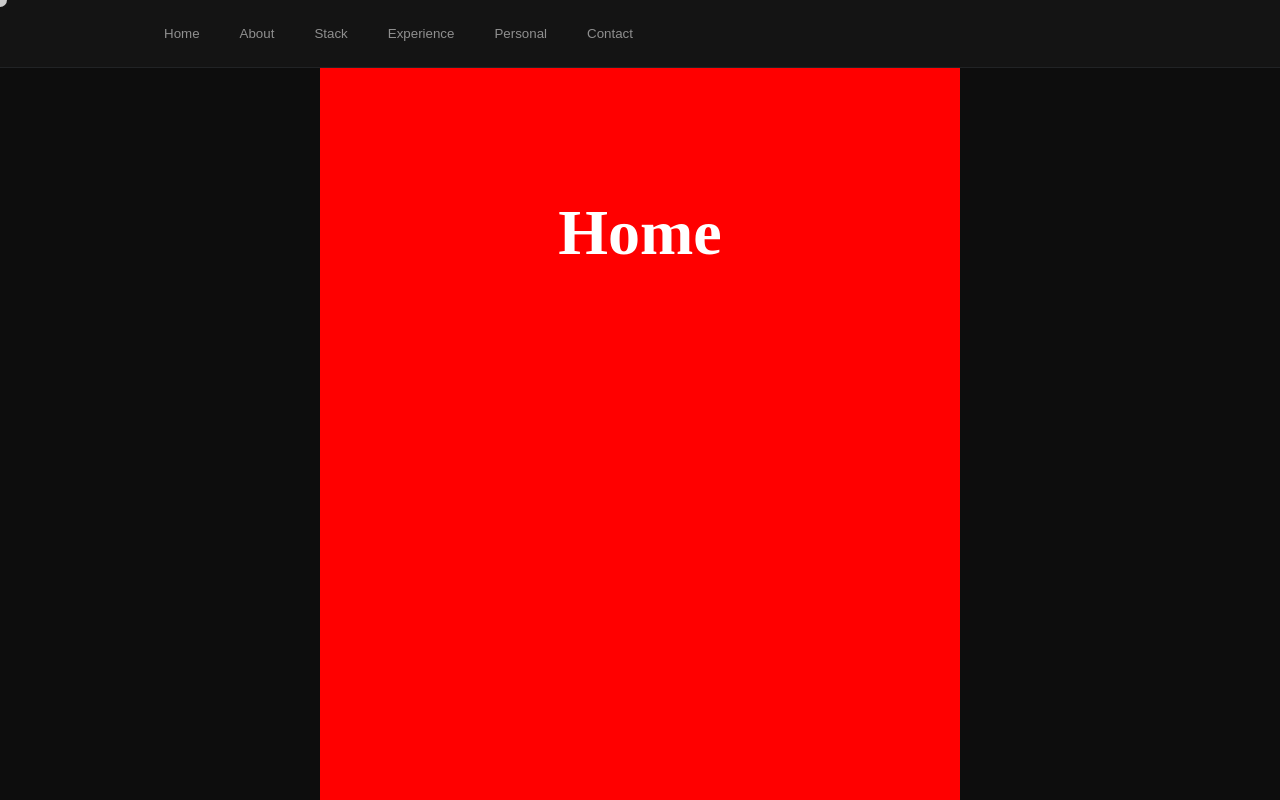
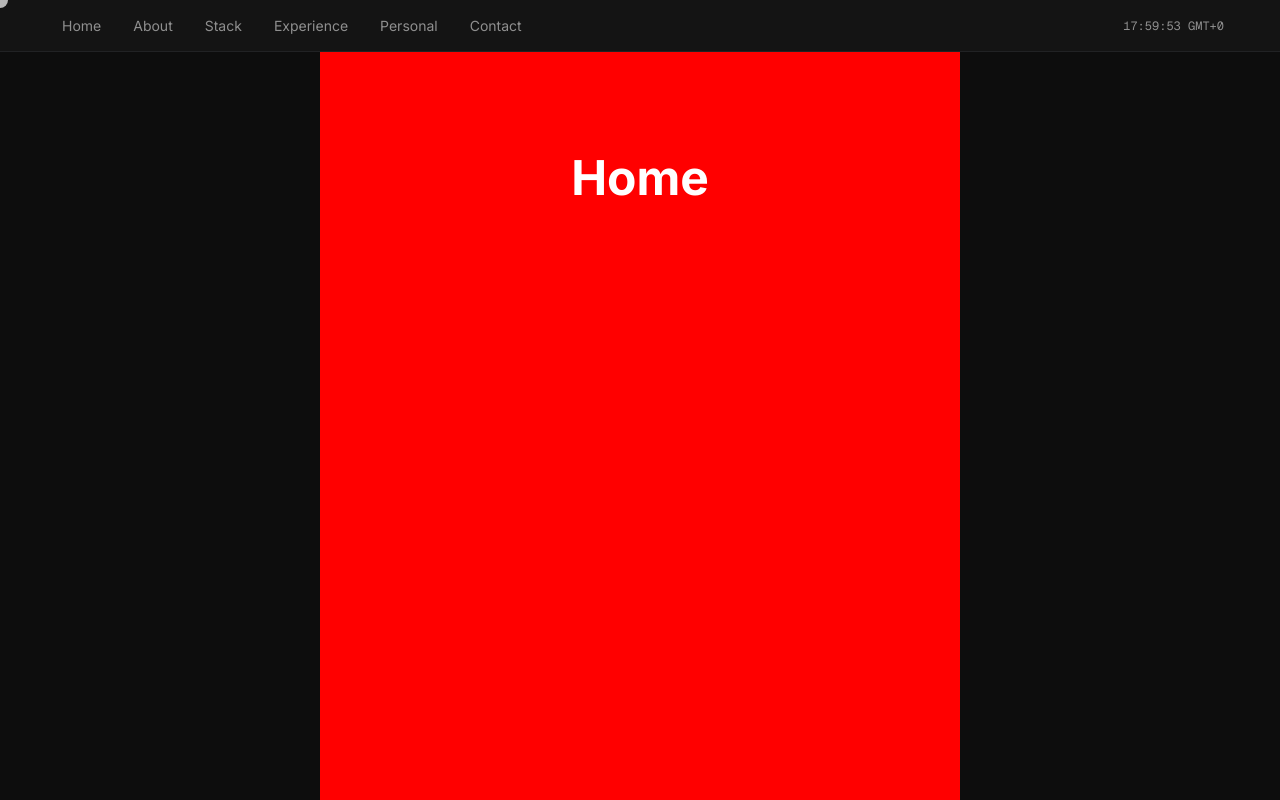
Before and after one commit to djolosc/my-cv, a React (Vite) app: page / in a window 1280 px wide. Shown: the top 800 px of the page. Built offline with nearby package versions, Linux system fonts and the light colour scheme.

Commit message:
FIX: Theme adjust

```diff
--- a/index.html
+++ b/index.html
@@ -3,6 +3,14 @@
   <head>
     <meta charset="UTF-8" />
     <link rel="icon" type="image/svg+xml" href="/vite.svg" />
+    <link
+      href="https://fonts.googleapis.com/css2?family=Inter:wght@400;500;600;700&display=swap"
+      rel="stylesheet"
+    />
+    <link
+      href="https://fonts.googleapis.com/css2?family=Geist+Mono:wght@100..900&display=swap"
+      rel="stylesheet"
+    />
     <meta name="viewport" content="width=device-width, initial-scale=1.0" />
     <title>my-cv</title>
   </head>
--- a/src/App.tsx
+++ b/src/App.tsx
@@ -1,7 +1,9 @@
 import { useRef } from "react";
 import Header from "./components/Header";
-import styled from "styled-components";
+import styled, { ThemeProvider } from "styled-components";
 import CustomCursor from "./components/CustomCursor";
+import { GlobalStyle } from "./styles/GlobalStyle";
+import { theme } from "./styles/theme";
 
 const App = () => {
   const homeRef = useRef(null);
@@ -21,7 +23,9 @@ const App = () => {
   ];
 
   return (
+    <ThemeProvider theme={theme}>
       <StyledWrapper>
+        <GlobalStyle />
         <CustomCursor />
 
         <Header sections={sections} />
@@ -50,13 +54,14 @@ const App = () => {
           </StyledSection>
         </StyledContent>
       </StyledWrapper>
+    </ThemeProvider>
   );
 };
 
 export default App;
 
 const StyledWrapper = styled.div`
-  background-color: rgb(13, 13, 13);
+  background-color: ${({ theme }) => theme.colors.background};
 `;
 
 const StyledContent = styled.main`
--- /dev/null
+++ b/src/components/Clock.tsx
@@ -0,0 +1,43 @@
+import { useEffect, useState } from "react";
+import styled from "styled-components";
+
+const Clock: React.FC = () => {
+  const [time, setTime] = useState<string>("");
+
+  useEffect(() => {
+    const updateTime = () => {
+      const now = new Date();
+
+      const hours = String(now.getHours()).padStart(2, "0");
+      const minutes = String(now.getMinutes()).padStart(2, "0");
+      const seconds = String(now.getSeconds()).padStart(2, "0");
+
+      // Timezone offset in hours
+      const tzOffset = -now.getTimezoneOffset() / 60; // getTimezoneOffset returns minutes behind UTC
+      const tzSign = tzOffset >= 0 ? "+" : "-";
+      const tzHours = Math.abs(Math.floor(tzOffset));
+      const tzMinutes = Math.abs(now.getTimezoneOffset() % 60);
+
+      const tzString =
+        tzMinutes === 0
+          ? `GMT${tzSign}${tzHours}`
+          : `GMT${tzSign}${tzHours}:${tzMinutes}`;
+
+      setTime(`${hours}:${minutes}:${seconds} ${tzString}`);
+    };
+
+    updateTime(); // initial render
+    const interval = setInterval(updateTime, 1000);
+
+    return () => clearInterval(interval);
+  }, []);
+
+  return <ClockWrapper>{time}</ClockWrapper>;
+};
+
+export default Clock;
+
+const ClockWrapper = styled.div`
+  font-family: "Geist Mono", monospace;
+  white-space: nowrap;
+`;
--- a/src/components/CustomCursor.tsx
+++ b/src/components/CustomCursor.tsx
@@ -63,7 +63,7 @@ const CustomCursor: React.FC = () => {
       style={{
         left: pos.x,
         top: pos.y,
-        transform: `translate(-50%, -50%) scale(${hovering ? 3 : 1})`,
+        transform: `translate(-50%, -50%) scale(${hovering ? 2.5 : 1})`,
       }}
     />
   );
@@ -75,10 +75,10 @@ const CursorDot = styled.div`
   position: fixed;
   top: 0;
   left: 0;
-  width: 14px;
-  height: 14px;
+  width: 16px;
+  height: 16px;
   border-radius: 50%;
-  background: rgba(255, 255, 255, 0.85);
+  background: rgba(255, 255, 255, 0.763);
   pointer-events: none;
   z-index: 9999;
   transform: translate(-50%, -50%);
--- a/src/components/Header.tsx
+++ b/src/components/Header.tsx
@@ -1,6 +1,7 @@
 import { useEffect, useState } from "react";
 import type { RefObject } from "react";
 import styled from "styled-components";
+import NavClock from "./Clock";
 
 interface HeaderProps {
   sections: { id: string; label: string; ref: RefObject<HTMLElement | null> }[];
@@ -46,7 +47,7 @@ const Header: React.FC<HeaderProps> = ({ sections }) => {
             {sections.map((s) => (
               <li key={s.id}>
                 <StyledNavLink
-                  active={active === s.id}
+                  $active={active === s.id}
                   onClick={() => scrollTo(s.ref)}
                 >
                   {s.label}
@@ -55,6 +56,7 @@ const Header: React.FC<HeaderProps> = ({ sections }) => {
             ))}
           </StyleNavLinks>
         </nav>
+        <NavClock />
       </StyledNavContainer>
     </StyledHeader>
   );
@@ -66,16 +68,15 @@ const StyledHeader = styled.header`
   position: sticky;
   top: 0;
   z-index: 100;
-  background: rgb(20, 20, 20);
+  background: ${({ theme }) => theme.colors.headerBackground};
   backdrop-filter: blur(12px);
-  border-bottom: 1px solid rgba(148, 163, 184, 0.1);
+  border-bottom: 1px solid ${({ theme }) => theme.colors.border};
 `;
 
 const StyledNavContainer = styled.div`
-  max-width: 1100px;
+  max-width: ${({ theme }) => theme.breakpoints.desktop};
   margin: 0 auto;
-  padding: 1rem 1.5rem;
-
+  padding: ${({ theme }) => theme.spacing.s16};
   display: flex;
   align-items: center;
   justify-content: space-between;
@@ -83,30 +84,14 @@ const StyledNavContainer = styled.div`
 
 const StyleNavLinks = styled.ul`
   display: flex;
-  gap: 20px;
+  gap: ${({ theme }) => theme.spacing.s20};
   list-style: none;
 `;
 
-const StyledNavLink = styled.button<{ active: boolean }>`
+const StyledNavLink = styled.button<{ $active: boolean }>`
   background: none;
   border: none;
-
-  /* color: ${({ active }) => (active ? "red" : "#8f8f8f")}; */
-  color: #8f8f8f;
-
-  font-weight: 500;
   position: relative;
   transition: color 0.2s ease;
-  padding: 10px;
-
-  /* &::after {
-    content: "";
-    position: absolute;
-    left: 0;
-    bottom: -6px;
-    width: ${({ active }) => (active ? "100%" : "0%")};
-    height: 2px;
-    background: var(--color-primary);
-    transition: width 0.25s ease;
-  } */
+  font-size: ${({ theme }) => theme.fontSizes.fs14};
 `;
--- a/src/index.css
+++ /dev/null
@@ -1,22 +0,0 @@
-*,
-*::before,
-*::after {
-  box-sizing: border-box;
-}
-
-* {
-  margin: 0;
-}
-
-html,
-body,
-#root {
-  height: 100%;
-  scroll-behavior: smooth;
-  cursor: none;
-}
-
-a,
-button {
-  cursor: none;
-}
--- a/src/main.tsx
+++ b/src/main.tsx
@@ -1,6 +1,5 @@
 import { StrictMode } from "react";
 import { createRoot } from "react-dom/client";
-import "./index.css";
 import App from "./App.tsx";
 
 createRoot(document.getElementById("root")!).render(
--- /dev/null
+++ b/src/styles/GlobalStyle.tsx
@@ -0,0 +1,56 @@
+import { createGlobalStyle } from "styled-components";
+
+export const GlobalStyle = createGlobalStyle`
+  /* Box-sizing reset */
+  *,
+  *::before,
+  *::after {
+    box-sizing: border-box;
+  }
+
+  /* Remove default margin */
+  * {
+    margin: 0;
+  }
+
+  /* Full height and smooth scroll */
+  html,
+  body,
+  #root {
+    height: 100%;
+    scroll-behavior: smooth;
+    cursor: none; /* Hide default cursor */
+    font-family: 'Inter', sans-serif;
+    font-size: ${({ theme }) => theme.fontSizes.fs12};
+    background-color: ${({ theme }) => theme.colors.background};
+    color: ${({ theme }) => theme.colors.text};
+    letter-spacing: ${({ theme }) => theme.lspacing.ls1};
+  }
+
+  /* Remove cursor on interactive elements */
+  a,
+  button {
+    cursor: none;
+    color: ${({ theme }) => theme.colors.text};
+  }
+
+  /* Remove default link styling */
+  a {
+    text-decoration: none;
+    color: inherit;
+  }
+
+  /* Remove list styling */
+  ul {
+    list-style: none;
+    margin: 0;
+    padding: 0;
+  }
+
+  /* Make buttons inherit font */
+  button {
+    font-family: inherit;
+    border: none;
+    background: none;
+  }
+`;
--- /dev/null
+++ b/src/styles/theme.ts
@@ -0,0 +1,33 @@
+export const theme = {
+  colors: {
+    background: "#0D0D0D",
+    headerBackground: "#141414ff",
+    border: "#94a3b819",
+    text: "#8f8f8f",
+    "highlighted-text": "#FFFFFF",
+  },
+  fontSizes: {
+    fs12: "12px",
+    fs14: "14px",
+    fs16: "16px",
+  },
+  spacing: {
+    s4: "4px",
+    s8: "8px",
+    s12: "12px",
+    s16: "16px",
+    s20: "20px",
+    s24: "24px",
+    s32: "32px",
+  },
+  lspacing: {
+    ls1: "0,48px",
+  },
+  breakpoints: {
+    mobile: "640px",
+    tablet: "1024px",
+    desktop: "1200px",
+  },
+};
+
+export type ThemeType = typeof theme;
```
Also changed, not shown: src/styles/styled.d.ts (added, +8 -0 lines). Lines whose indentation alone changed are shown as unchanged.
